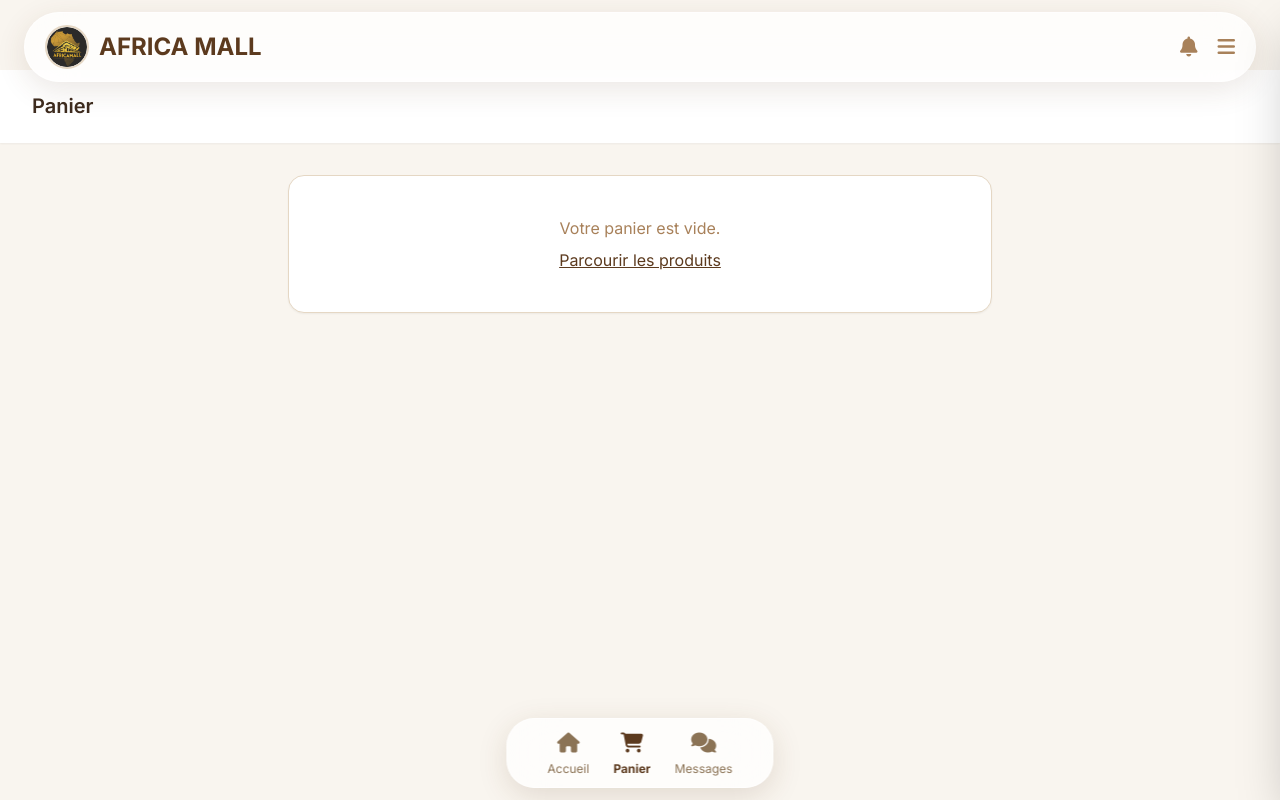
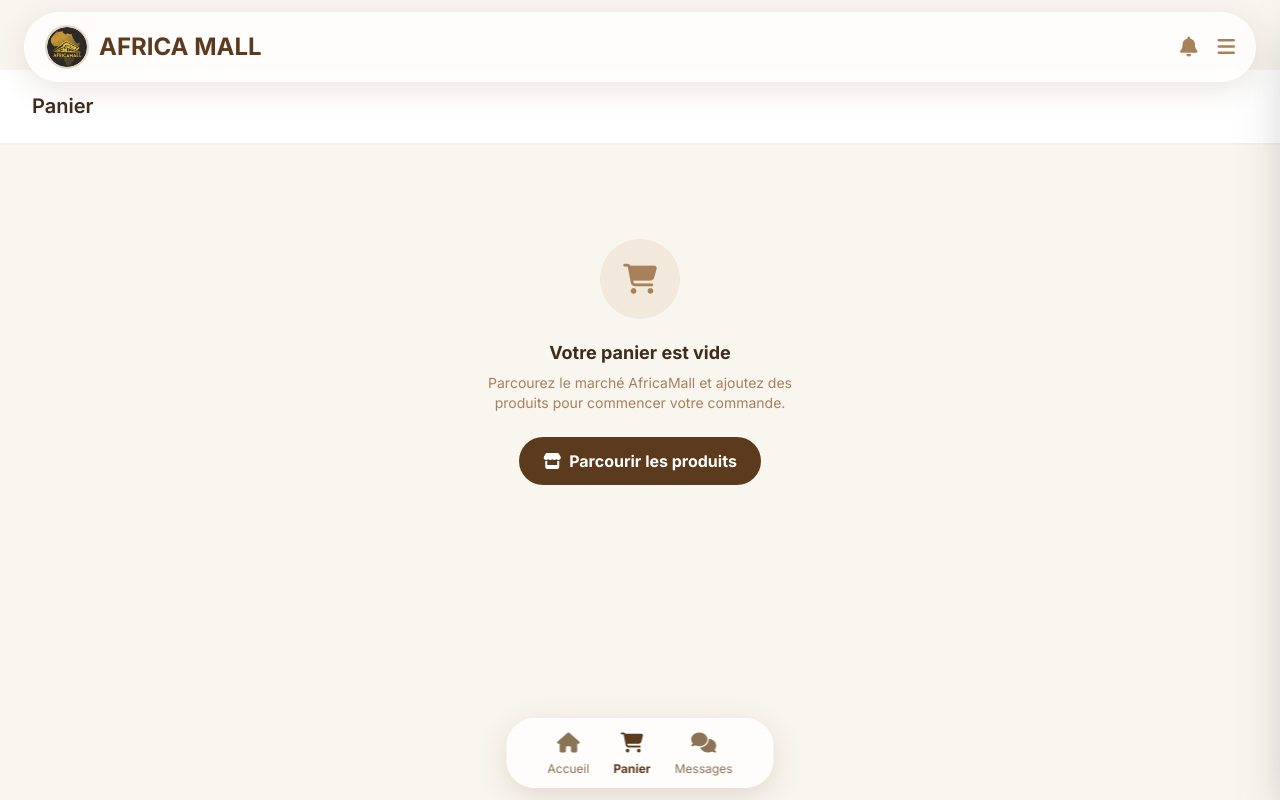
Before and after one commit to Marllay1/Africa-Mall, a Laravel app: page /panier in a window 1280 px wide. Run offline with Laravel 12, Linux system fonts and the light colour scheme; the visitor is signed in with stand-in values (Sample User, id 1); data comes from the database, SQL or seed files in the repository; data that the repository does not hold is empty; style sheets or scripts are compiled from the project's sources; some libraries are stand-ins or nearby versions.

Commit message:
Customer : états vides panier/recherche élégants, plus de carte inutile (§19/§22)
- Panier vide : l'ancien "Votre panier est vide." était enfermé dans une
  grosse carte blanche bordée, traitée comme un bloc de contenu. Remplacé
  par un vrai empty state (icône, titre, texte, bouton d'action), centré,
  léger, directement intégré à la page. Le flash 'cart-empty' (déclenché
  en tentant de payer un panier vide) ne duplique plus le même message
  dans une bannière en plus de l'état vide visuel — supprimé des cas
  gérés par la bannière.
- Recherche catalogue : "Aucun produit ne correspond à votre recherche"
  s'affichait aussi quand le catalogue était simplement vide sans
  qu'aucune recherche/filtre n'ait été appliqué (un `$products->isEmpty()`
  générique, sans distinction de cause) — message trompeur, contraire à
  l'exigence explicite. `$hasFilters` (déjà calculé en interne pour le
  héro/les recommandations) est maintenant transmis à la vue : message
  "recherche sans résultat" + bouton de réinitialisation uniquement
  quand une recherche/un filtre a réellement été appliqué ; sinon,
  message neutre "Aucun produit disponible pour le moment" — jamais les
  deux en même temps. Même traitement (pas de carte, état vide intégré).

Vérifié en direct (Playwright) : catalogue sans recherche n'affiche
jamais le message de recherche, une recherche sans résultat l'affiche
avec le bouton de réinitialisation, panier vide affiché sans carte avec
CTA fonctionnel vers le catalogue.

Co-Authored-By: Claude Sonnet 5 <noreply@anthropic.com>
Claude-Session: https://claude.ai/code/session_01LeEizm1n4UQEdVHKEbnZsx

```diff
--- a/app/Http/Controllers/ProductController.php
+++ b/app/Http/Controllers/ProductController.php
@@ -58,6 +58,7 @@ class ProductController extends Controller
             'categories' => Category::topLevel()->with('children')->orderBy('name')->get(),
             'sponsored' => $sponsored,
             'sort' => $sort,
+            'hasFilters' => $hasFilters,
             'recommended' => $showHero ? $this->recommendationsFor($request->user()) : collect(),
             'featured' => $showHero ? $this->heroCarousel() : collect(),
         ]);
--- a/resources/views/cart/show.blade.php
+++ b/resources/views/cart/show.blade.php
@@ -8,11 +8,10 @@
     <div class="py-8">
         <div class="max-w-3xl mx-auto sm:px-6 lg:px-8 space-y-6">
 
-            @if (session('status'))
+            @if (session('status') && session('status') !== 'cart-empty')
                 <div class="bg-amber-50 border border-amber-200 text-amber-700 text-sm rounded-md p-4">
                     @switch(session('status'))
                         @case('added-to-cart') {{ __('Produit ajouté au panier.') }} @break
-                        @case('cart-empty') {{ __('Votre panier est vide.') }} @break
                         @case('stock-insufficient') {{ __('Le stock disponible ne permet plus cette commande, ajustez les quantités.') }} @break
                         @case('out-of-stock') {{ __('Ce produit est en rupture de stock.') }} @break
                     @endswitch
@@ -20,9 +19,15 @@
             @endif
 
             @if (empty($lines))
-                <div class="bg-white shadow-sm rounded-2xl border border-beige p-10 text-center text-choco-soft">
-                    {{ __('Votre panier est vide.') }}
-                    <a href="{{ route('products.index') }}" class="text-choco underline block mt-2">{{ __('Parcourir les produits') }}</a>
+                <div class="flex flex-col items-center text-center py-16 px-6">
+                    <div class="w-20 h-20 rounded-full bg-cream flex items-center justify-center mb-5">
+                        <i class="fas fa-cart-shopping text-3xl text-choco-soft"></i>
+                    </div>
+                    <h3 class="text-lg font-bold text-choco-dark mb-1.5">{{ __('Votre panier est vide') }}</h3>
+                    <p class="text-sm text-choco-soft mb-6 max-w-xs">{{ __('Parcourez le marché AfricaMall et ajoutez des produits pour commencer votre commande.') }}</p>
+                    <a href="{{ route('products.index') }}" class="inline-flex items-center gap-2 bg-choco hover:bg-choco-light text-white font-bold px-6 py-3 rounded-full transition">
+                        <i class="fas fa-store"></i> {{ __('Parcourir les produits') }}
+                    </a>
                 </div>
             @else
                 <div class="bg-white shadow-sm rounded-2xl border border-beige divide-y divide-beige">
```
Also changed, not shown: resources/views/products/index.blade.php (+14 -2 lines).
